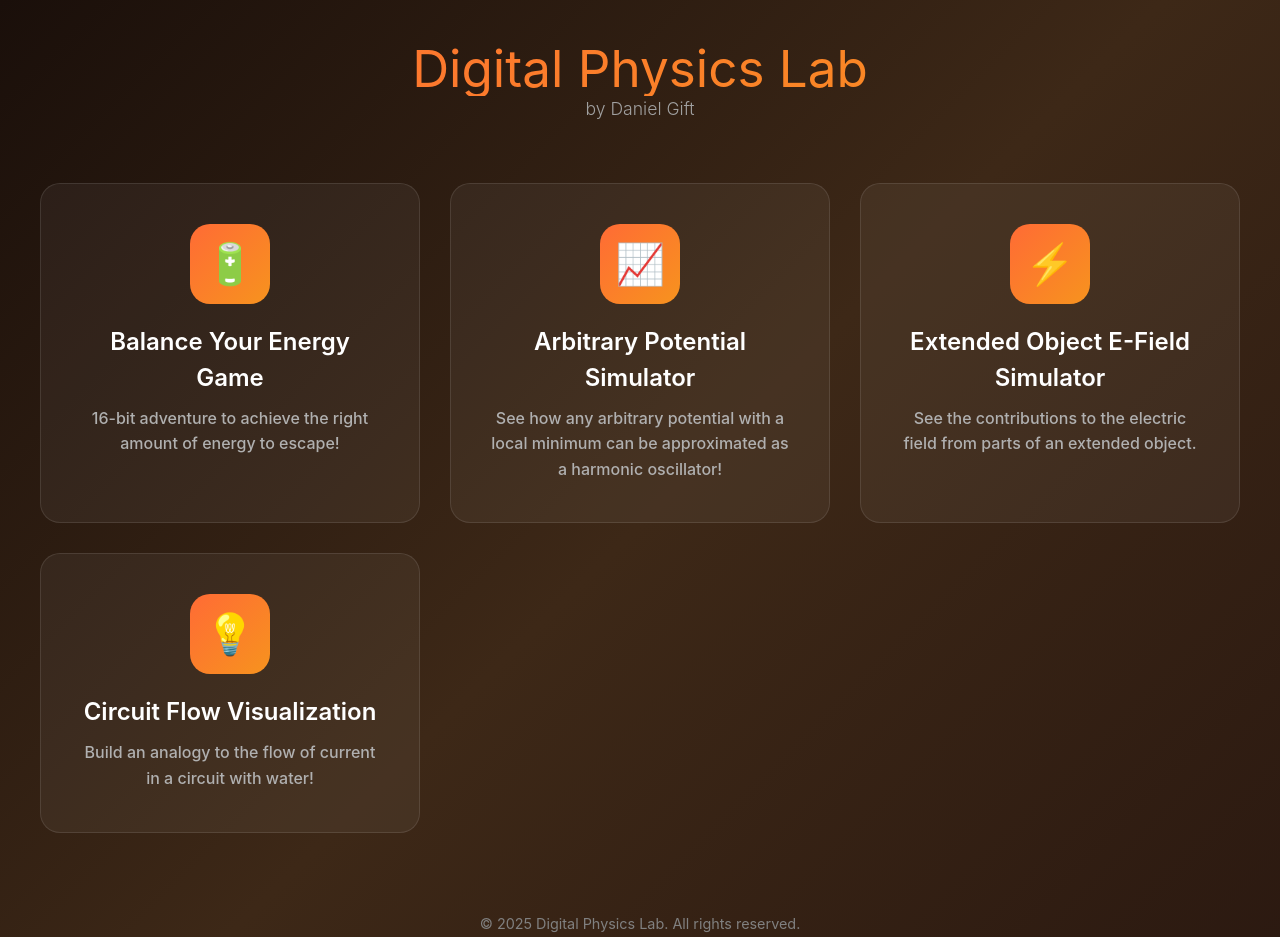
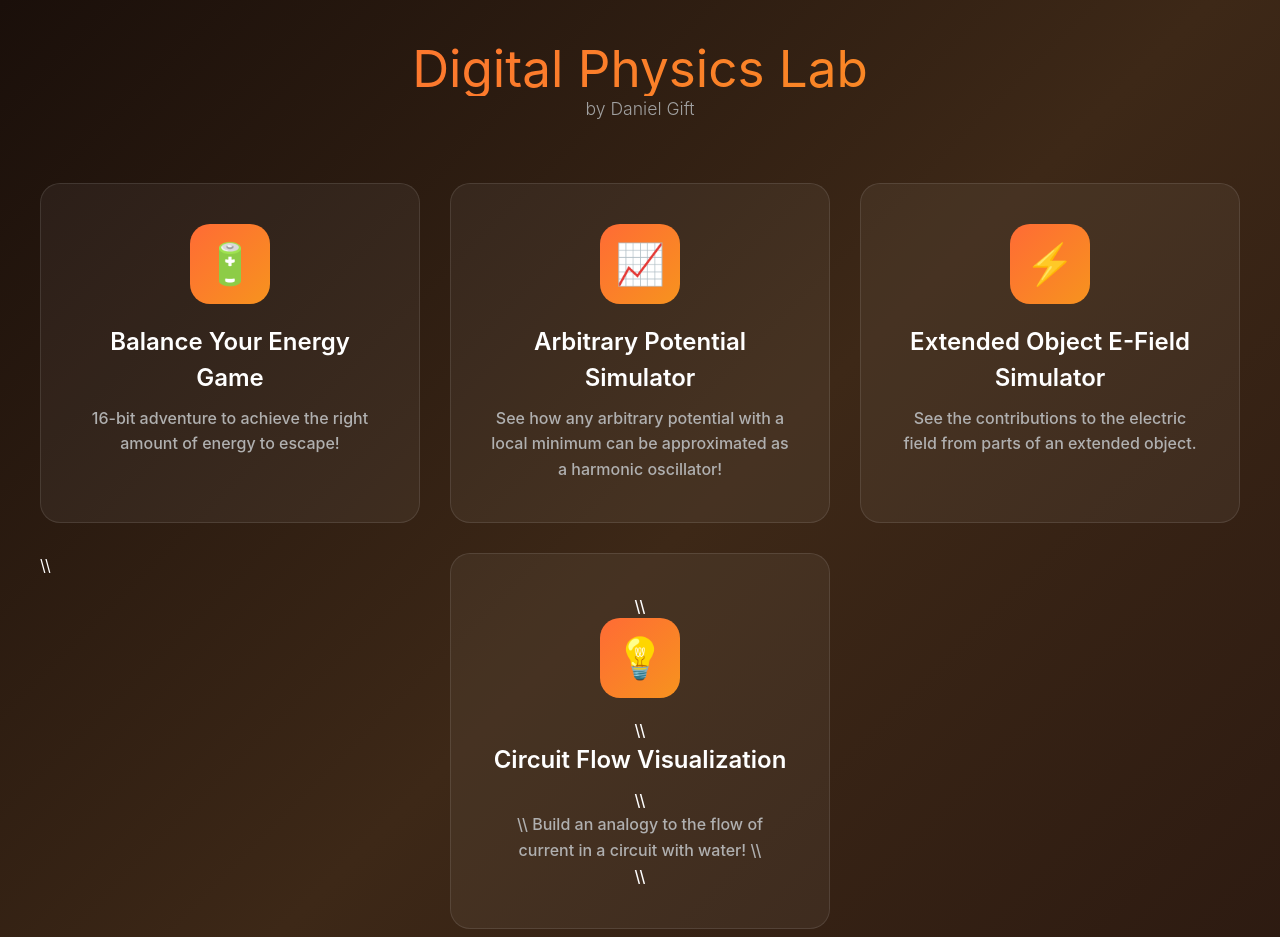
Before and after one commit to DanielGift/digital-physics-lab, a React (Vite) app: page / in a window 1280 px wide. Shown: the top 937 px of the page. Built offline with nearby package versions, Linux system fonts and the light colour scheme.

Commit message:
remove link to circuit game rn

```diff
--- a/src/App.jsx
+++ b/src/App.jsx
@@ -38,13 +38,13 @@ function Home() {
             extended object.
           </p>
         </a>
-	<Link to="/circuit" className="sim-card">
-          <div className="sim-icon">💡</div>
-          <h2 className="sim-title">Circuit Flow Visualization</h2>
-          <p className="sim-description">
-            Build an analogy to the flow of current in a circuit with water!
-          </p>
-        </Link>
+\\	<Link to="/circuit" className="sim-card">
+ \\         <div className="sim-icon">💡</div>
+ \\         <h2 className="sim-title">Circuit Flow Visualization</h2>
+ \\         <p className="sim-description">
+ \\           Build an analogy to the flow of current in a circuit with water!
+ \\         </p>
+ \\       </Link>
       </div>
 
       <footer>
```
